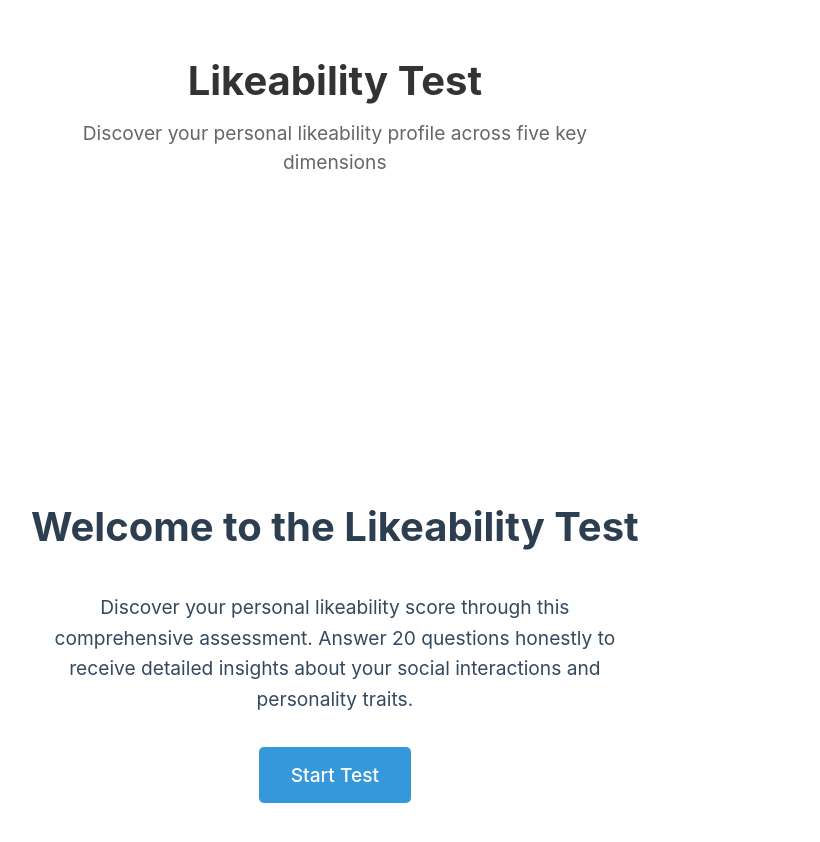
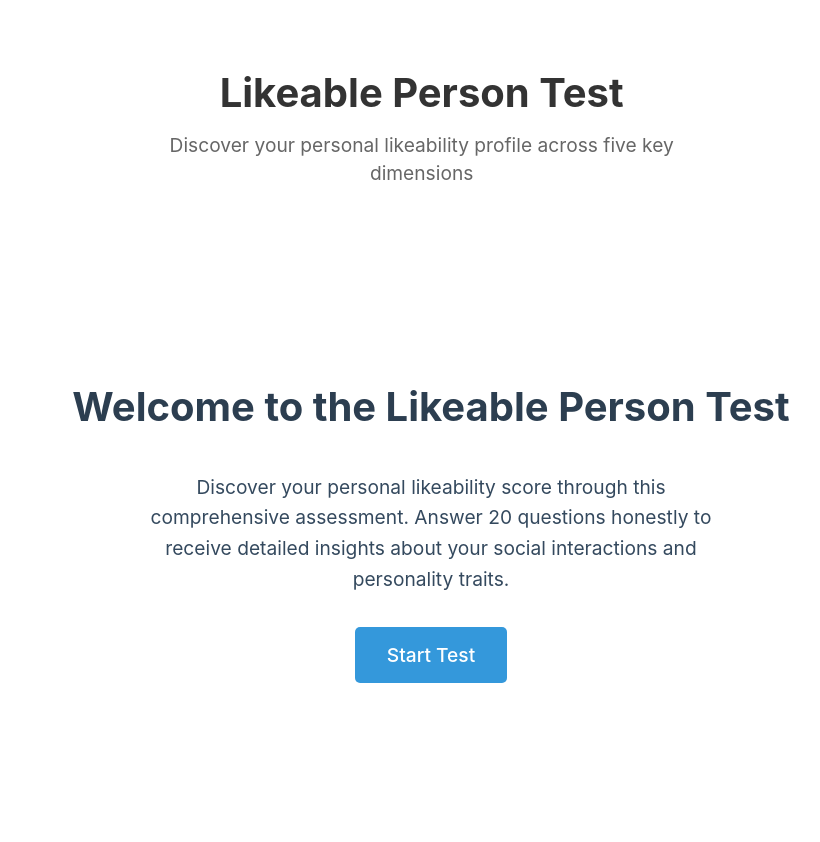
Before and after one commit to peijiezh/likeable, a React (Vite) app: page / in a window 1280 px wide. Shown: the top 842 px of the page, without its empty margins (33-853 px from the left). Built offline with nearby package versions, Linux system fonts and the light colour scheme.

Commit message:
update some file after learning every file.

```diff
--- a/src/App.tsx
+++ b/src/App.tsx
@@ -6,9 +6,16 @@ import Results from './components/Results';
 
 const AppContainer = styled.div`
   max-width: 1200px;
+  width: 100%;
+  min-height: 100vh;  // Added to take full viewport height
   margin: 0 auto;
   padding: 2rem;
+  display: flex;
+  flex-direction: column;
+  align-items: center;
+  justify-content: center;  // Added to center vertically
   font-family: -apple-system, BlinkMacSystemFont, 'Segoe UI', Roboto, Oxygen, Ubuntu, Cantarell, sans-serif;
+
   @media (max-width: 768px) {
     padding: 1rem;
   }
@@ -17,8 +24,14 @@ const AppContainer = styled.div`
 const Header = styled.header`
   text-align: center;
   margin-bottom: 2rem;
+  display: flex;
+  flex-direction: column;
+  justify-content: center;
+  align-items: center;
+  min-height: 120px;
   @media (max-width: 768px) {
     margin-bottom: 1.5rem;
+    min-height: 100px;
   }
 `;
 
@@ -46,7 +59,7 @@ const Subtitle = styled.p`
 const Layout = ({ children }: { children: React.ReactNode }) => (
   <AppContainer>
     <Header>
-      <Title>Likeability Test</Title>
+      <Title>Likeable Person Test</Title>
       <Subtitle>
         Discover your personal likeability profile across five key dimensions
       </Subtitle>
--- a/src/components/Welcome.tsx
+++ b/src/components/Welcome.tsx
@@ -7,9 +7,12 @@ const Container = styled.div`
   flex-direction: column;
   align-items: center;
   justify-content: center;
-  min-height: 100vh;
-  padding: 2rem;
+  min-height: calc(100vh - 200px);
+  margin: 0 auto;
+  padding: 0 2rem;
   text-align: center;
+  width: 100%;
+  max-width: 800px;
 `;
 
 const Title = styled.h1`
@@ -50,7 +53,7 @@ const Welcome: React.FC = () => {
 
   return (
     <Container>
-      <Title>Welcome to the Likeability Test</Title>
+      <Title>Welcome to the Likeable Person Test</Title>
       <Description>
         Discover your personal likeability score through this comprehensive assessment.
         Answer 20 questions honestly to receive detailed insights about your social
```
Also changed, not shown: 1 other file (tests, documents, lock files or other folders).
